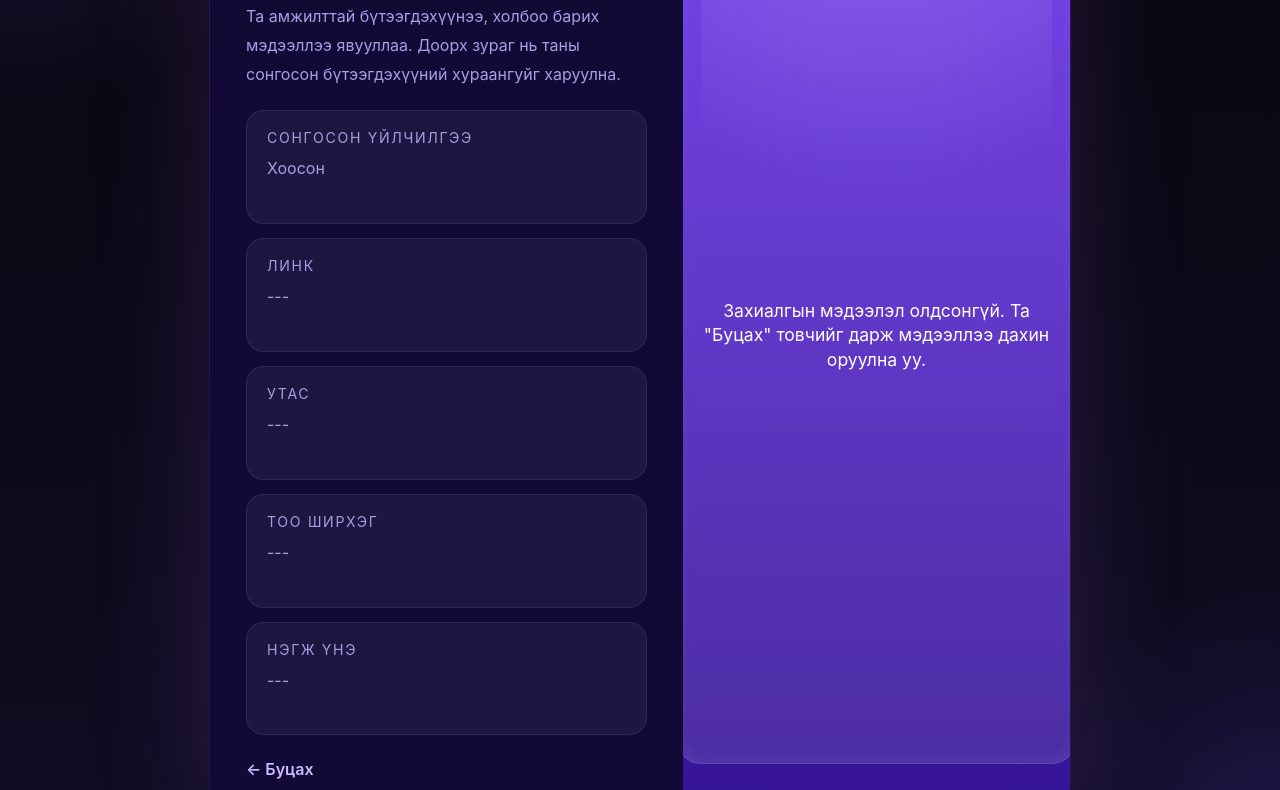
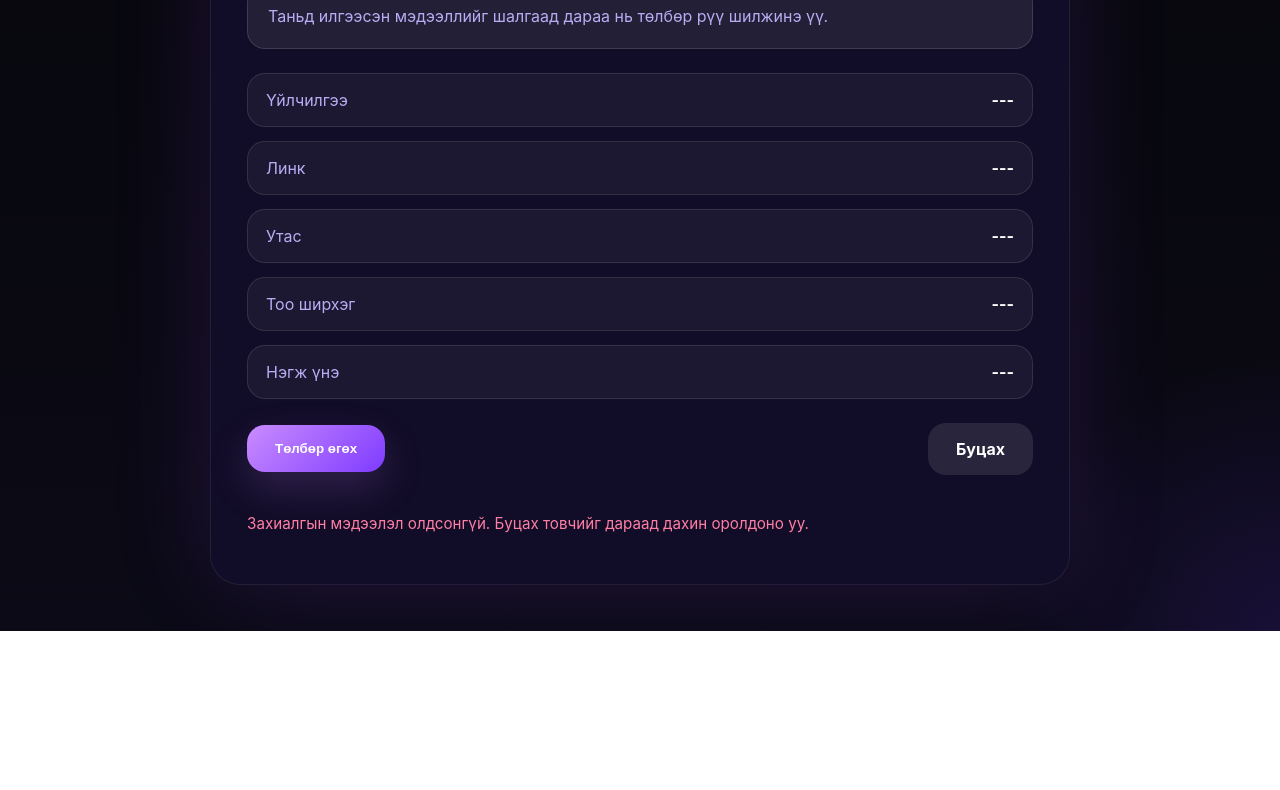
Before and after one commit to Gamedomain/Gamedomain.github.io, a website: page order.html in a window 1280 px wide. Shown: the part 169-959 px from the top of the page. After the commit the page ends 800 px from the top, so only its background shows below. Drawn offline with Linux system fonts and the light colour scheme.

Commit message:
Update order.html

```diff
--- a/order.html
+++ b/order.html
@@ -3,181 +3,128 @@
 <head>
   <meta charset="UTF-8" />
   <meta name="viewport" content="width=device-width, initial-scale=1.0" />
-  <title>Захиалга амжилттай</title>
+  <title>Order Summary</title>
   <style>
     :root {
-      --bg: #07070c;
-      --card: rgba(20, 10, 56, 0.95);
-      --text: #f4f2ff;
-      --muted: #a89ee2;
-      --accent: #ab65ff;
+      --bg: #090912;
+      --panel: rgba(18, 13, 41, 0.96);
+      --text: #f4f1ff;
+      --muted: #b8adf2;
+      --accent: #c98cff;
+      --border: rgba(156, 77, 255, 0.18);
     }
+    * { box-sizing: border-box; }
     body {
       margin: 0;
       min-height: 100vh;
+      font-family: Inter, system-ui, sans-serif;
+      background: radial-gradient(circle at top, rgba(133, 79, 255, 0.24), transparent 18%),
+                  radial-gradient(circle at bottom right, rgba(86, 42, 202, 0.18), transparent 18%),
+                  linear-gradient(180deg, #07070c 0%, #0b0a16 100%);
+      color: var(--text);
       display: flex;
       align-items: center;
       justify-content: center;
-      background:
-        radial-gradient(circle at top left, rgba(124, 70, 255, 0.18), transparent 18%),
-        radial-gradient(circle at bottom right, rgba(81, 38, 207, 0.2), transparent 16%),
-        linear-gradient(180deg, #08070e 0%, #100d23 100%),
-        url('bg.jpg') center/cover no-repeat;
-      background-blend-mode: screen, screen, normal, normal;
-      color: var(--text);
-      font-family: Inter, system-ui, sans-serif;
       padding: 24px;
     }
     .card {
       width: min(860px, 100%);
+      background: var(--panel);
+      border: 1px solid rgba(255,255,255,0.08);
       border-radius: 30px;
-      background: var(--card);
-      border: 1px solid rgba(255,255,255,0.08);
-      box-shadow: 0 0 120px rgba(171, 101, 255, 0.18);
+      box-shadow: 0 0 100px rgba(156, 77, 255, 0.16);
       overflow: hidden;
     }
-    .hero {
+    .content {
+      padding: 36px;
       display: grid;
-      grid-template-columns: 1.1fr 0.9fr;
-      gap: 0;
+      gap: 24px;
     }
-    .hero-panel {
-      padding: 36px;
-    }
-    .hero-image {
-      min-height: 420px;
-      background: linear-gradient(180deg, rgba(113, 51, 255, 0.9), rgba(55, 20, 154, 0.95));
-      position: relative;
-      display: flex;
-      align-items: center;
-      justify-content: center;
-    }
-    .hero-image::before {
-      content: '';
-      position: absolute;
-      inset: 18px;
-      border-radius: 30px;
-      background: radial-gradient(circle at top, rgba(255,255,255,0.18), transparent 35%);
-    }
-    .hero-image .preview {
-      position: relative;
-      width: 100%;
-      height: 100%;
-      border-radius: 30px;
-      overflow: hidden;
-      display: grid;
-      place-items: center;
-    }
-    .preview-card {
-      width: 90%;
-      height: 84%;
-      border-radius: 24px;
-      background: rgba(255,255,255,0.1);
-      border: 1px solid rgba(255,255,255,0.12);
-      box-shadow: inset 0 0 20px rgba(255,255,255,0.08);
-      display: flex;
-      align-items: center;
-      justify-content: center;
-      color: white;
-      text-align: center;
-      padding: 24px;
-      font-size: 1.1rem;
-      line-height: 1.4;
-    }
-    .hero-panel h1 {
-      margin: 0 0 18px;
+    h1 {
+      margin: 0;
       font-size: clamp(2rem, 3vw, 2.6rem);
       letter-spacing: 0.04em;
+      color: #f7f3ff;
     }
-    .hero-panel p {
-      margin: 0 0 22px;
+    .notice {
+      background: rgba(255,255,255,0.08);
+      border: 1px solid rgba(255,255,255,0.12);
+      border-radius: 18px;
+      padding: 18px 20px;
       color: var(--muted);
-      font-size: 1rem;
-      line-height: 1.8;
+      line-height: 1.7;
     }
-    .order-meta {
+    .summary {
       display: grid;
       gap: 14px;
     }
-    .meta-item {
+    .item {
+      display: flex;
+      justify-content: space-between;
+      gap: 12px;
+      padding: 16px 18px;
+      border-radius: 18px;
       background: rgba(255,255,255,0.05);
-      border: 1px solid rgba(255,255,255,0.08);
-      border-radius: 18px;
-      padding: 18px 20px;
+      border: 1px solid rgba(255,255,255,0.1);
     }
-    .meta-title {
-      margin: 0 0 8px;
-      font-size: 0.88rem;
-      text-transform: uppercase;
-      letter-spacing: 0.12em;
-      color: var(--muted);
+    .item span:first-child { color: var(--muted); }
+    .item strong { color: #fff; }
+    .actions {
+      display: flex;
+      flex-wrap: wrap;
+      gap: 14px;
+      align-items: center;
+      justify-content: space-between;
     }
-    .meta-value {
-      margin: 0;
-      font-size: 1rem;
-      color: #fff;
-      word-break: break-word;
-    }
-    .meta-value strong {
-      color: #e9e7ff;
-    }
-    .back-link {
+    .button {
       display: inline-flex;
       align-items: center;
-      gap: 10px;
-      margin-top: 24px;
-      color: #cabcff;
+      justify-content: center;
+      padding: 16px 28px;
+      border-radius: 18px;
+      border: none;
+      background: linear-gradient(135deg, #c98cff, #7f3bff);
+      color: white;
+      font-weight: 700;
+      cursor: pointer;
       text-decoration: none;
-      font-weight: 600;
+      box-shadow: 0 16px 40px rgba(201, 140, 255, 0.18);
+      transition: transform .16s ease, filter .16s ease;
     }
-    .back-link:hover {
-      color: #fff;
+    .button:hover { transform: translateY(-1px); filter: brightness(1.05); }
+    .error {
+      color: #ff7fa4;
+      font-size: 0.95rem;
     }
-    @media (max-width: 840px) {
-      .hero {
-        grid-template-columns: 1fr;
+    @media (max-width: 700px) {
+      .item {
+        flex-direction: column;
+        align-items: flex-start;
       }
-      .hero-image {
-        min-height: 360px;
+      .actions {
+        flex-direction: column;
+        align-items: stretch;
       }
     }
   </style>
 </head>
 <body>
   <div class="card">
-    <div class="hero">
-      <div class="hero-panel">
-        <h1>Захиалга хүлээн авлаа</h1>
-        <p>Та амжилттай бүтээгдэхүүнээ, холбоо барих мэдээллээ явууллаа. Доорх зураг нь таны сонгосон бүтээгдэхүүний хураангуйг харуулна.</p>
-        <div class="order-meta">
-          <div class="meta-item">
-            <div class="meta-title">Сонгосон үйлчилгээ</div>
-            <p class="meta-value" id="metaService">---</p>
-          </div>
-          <div class="meta-item">
-            <div class="meta-title">Линк</div>
-            <p class="meta-value" id="metaLink">---</p>
-          </div>
-          <div class="meta-item">
-            <div class="meta-title">Утас</div>
-            <p class="meta-value" id="metaPhone">---</p>
-          </div>
-          <div class="meta-item">
-            <div class="meta-title">Тоо ширхэг</div>
-            <p class="meta-value" id="metaCount">---</p>
-          </div>
-          <div class="meta-item">
-            <div class="meta-title">Нэгж үнэ</div>
-            <p class="meta-value" id="metaPrice">---</p>
-          </div>
-        </div>
-        <a class="back-link" href="index.html">← Буцах</a>
+    <div class="content">
+      <h1>Захиалгын мэдээлэл</h1>
+      <div class="notice">Таньд илгээсэн мэдээллийг шалгаад дараа нь төлбөр рүү шилжинэ үү.</div>
+      <div class="summary">
+        <div class="item"><span>Үйлчилгээ</span><strong id="service">---</strong></div>
+        <div class="item"><span>Линк</span><strong id="link">---</strong></div>
+        <div class="item"><span>Утас</span><strong id="phone">---</strong></div>
+        <div class="item"><span>Тоо ширхэг</span><strong id="count">---</strong></div>
+        <div class="item"><span>Нэгж үнэ</span><strong id="price">---</strong></div>
       </div>
-      <div class="hero-image">
-        <div class="preview">
-          <div class="preview-card" id="previewCard">Таны захиалгын бүтээгдэхүүний товч хураангуй энд харагдана.</div>
-        </div>
+      <div class="actions">
+        <button id="continueButton" class="button">Төлбөр өгөх</button>
+        <a href="index.html" class="button" style="background: rgba(255,255,255,0.1); color: #fff; box-shadow:none;">Буцах</a>
       </div>
+      <p class="error" id="errorText"></p>
     </div>
   </div>
   <script>
@@ -187,29 +134,26 @@
     const link = params.get('link');
     const phone = params.get('phone');
     const count = params.get('count');
+    const errorText = document.getElementById('errorText');
 
-    const meta = {
-      service: document.getElementById('metaService'),
-      link: document.getElementById('metaLink'),
-      phone: document.getElementById('metaPhone'),
-      count: document.getElementById('metaCount'),
-      price: document.getElementById('metaPrice')
-    };
-    if (!service || !link || !phone || !count) {
-      document.getElementById('previewCard').textContent = 'Захиалгын мэдээлэл олдсонгүй. Та "Буцах" товчийг дарж мэдээллээ дахин оруулна уу.';
-      meta.service.textContent = 'Хоосон';
-      meta.link.textContent = '---';
-      meta.phone.textContent = '---';
-      meta.count.textContent = '---';
-      meta.price.textContent = '---';
-    } else {
-      meta.service.textContent = service;
-      meta.link.textContent = link;
-      meta.phone.textContent = phone;
-      meta.count.textContent = count + ' ширхэг';
-      meta.price.textContent = price + '₮ / 1k';
-      document.getElementById('previewCard').innerHTML = `<strong>${service}</strong><br><span style="color: #dcd6ff;">${count} ширхэг заказ</span><br><span style="color: #c8b8ff; font-size: 0.95rem;">Нэгж үнэ ${price}₮</span>`;
+    if (!service || !price || !link || !phone || !count) {
+      errorText.textContent = 'Захиалгын мэдээлэл олдсонгүй. Буцах товчийг дараад дахин оролдоно уу.';
     }
+
+    document.getElementById('service').textContent = service || '---';
+    document.getElementById('link').textContent = link || '---';
+    document.getElementById('phone').textContent = phone || '---';
+    document.getElementById('count').textContent = count ? count + 'k ширхэг' : '---';
+    document.getElementById('price').textContent = price ? price + '₮ / 1k' : '---';
+
+    document.getElementById('continueButton').addEventListener('click', () => {
+      if (!service || !price || !link || !phone || !count) {
+        return;
+      }
+      const paymentUrl = new URL('payment.html', window.location.origin);
+      paymentUrl.search = window.location.search;
+      window.location.href = paymentUrl.toString();
+    });
   </script>
 </body>
 </html>
```
